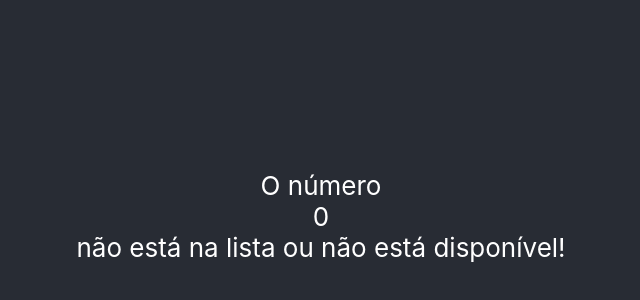
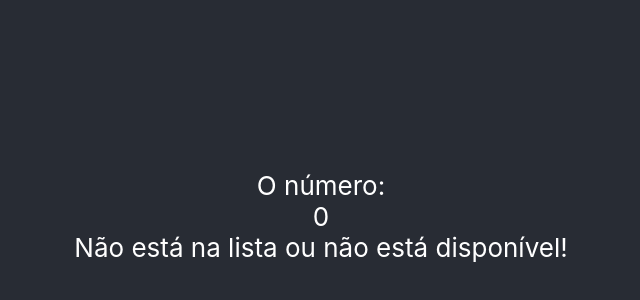
Before and after one commit to VictorCodinhoto/eng-software, a React (Create React App) app: page /TerceiraTela in a window 1280 px wide. Shown: the part 184-484 px from the top of the page, without its empty margins (319-959 px from the left). Built offline with nearby package versions, Linux system fonts and the light colour scheme.

Commit message:
Bugs resolved

```diff
--- a/src/TerceiraTela.tsx
+++ b/src/TerceiraTela.tsx
@@ -1,37 +1,46 @@
 import './App.css';
-import { Interface } from 'readline';
-import { ListFormat } from 'typescript';
-import React, {useEffect, useState} from 'react';
+import React, { useState, useEffect } from 'react';
 import { Link } from 'react-router-dom';
 import { buscadorExport } from './SegundaTela';
-import {listaExport} from './App'
+import { listaExport } from './App';
 
+export default function TerceiraTela() {
+    const [aparecerBotao, setAparecerBotao] = useState(false);
+    const [resultado, setResultado] = useState('');
 
-export default function TerceiraTela(){
-    function buscadorExportFun (){
-        return buscadorExport;
+    useEffect(() => {
+        verificarSeOBuscadorEstaNaLista();
+    }, []);
+
+    function verificarSeOBuscadorEstaNaLista() {
+        if (!listaExport || listaExport.length === 0) {
+            setResultado("Não está na lista ou não está disponível!");
+            return;
+        }
+
+        const numeroEstaNaLista = listaExport.includes(buscadorExport);
+
+        if (numeroEstaNaLista) {
+            setResultado("O número contém na lista!");
+        } else {
+            setResultado("O número não contém na lista!");
+        }
+
+        setAparecerBotao(true);
     }
-    function verificarSeOBuscadorEstaNaLista(){
-        if (!listaExport || listaExport.length === 0) {
-            return " não está na lista ou não está disponível!";
-        }
-        for( let i = 0; i < listaExport.length;i++){
-            if(buscadorExport === listaExport[i]){
-                return ("O número contém na lista!")
-            }
-        }
-            return ("O número não contem na lista!")
 
-    }
-    return(
+    return (
         <div id="App">
             <header className="App-header">
-                <div>O número</div>
+                <div>O número:</div>
                 <div>{buscadorExport}</div>
-                <div>{verificarSeOBuscadorEstaNaLista()}</div>
-
+                <div>{resultado}</div>
+                {aparecerBotao && (
+                    <button>
+                        <Link to="/">Voltar ao começo</Link>
+                    </button>
+                )}
             </header>
-
         </div>
     );
 }
```
